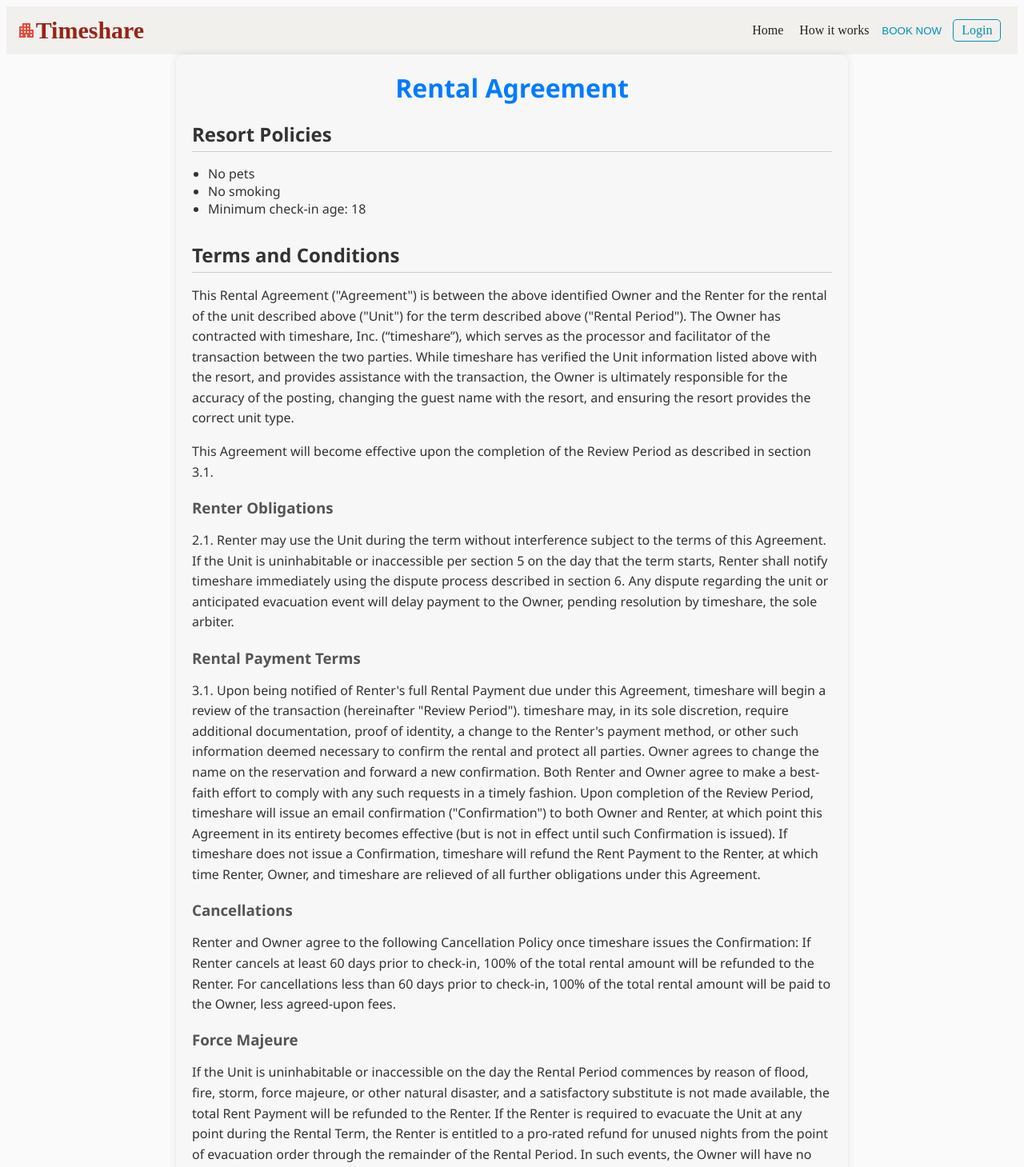
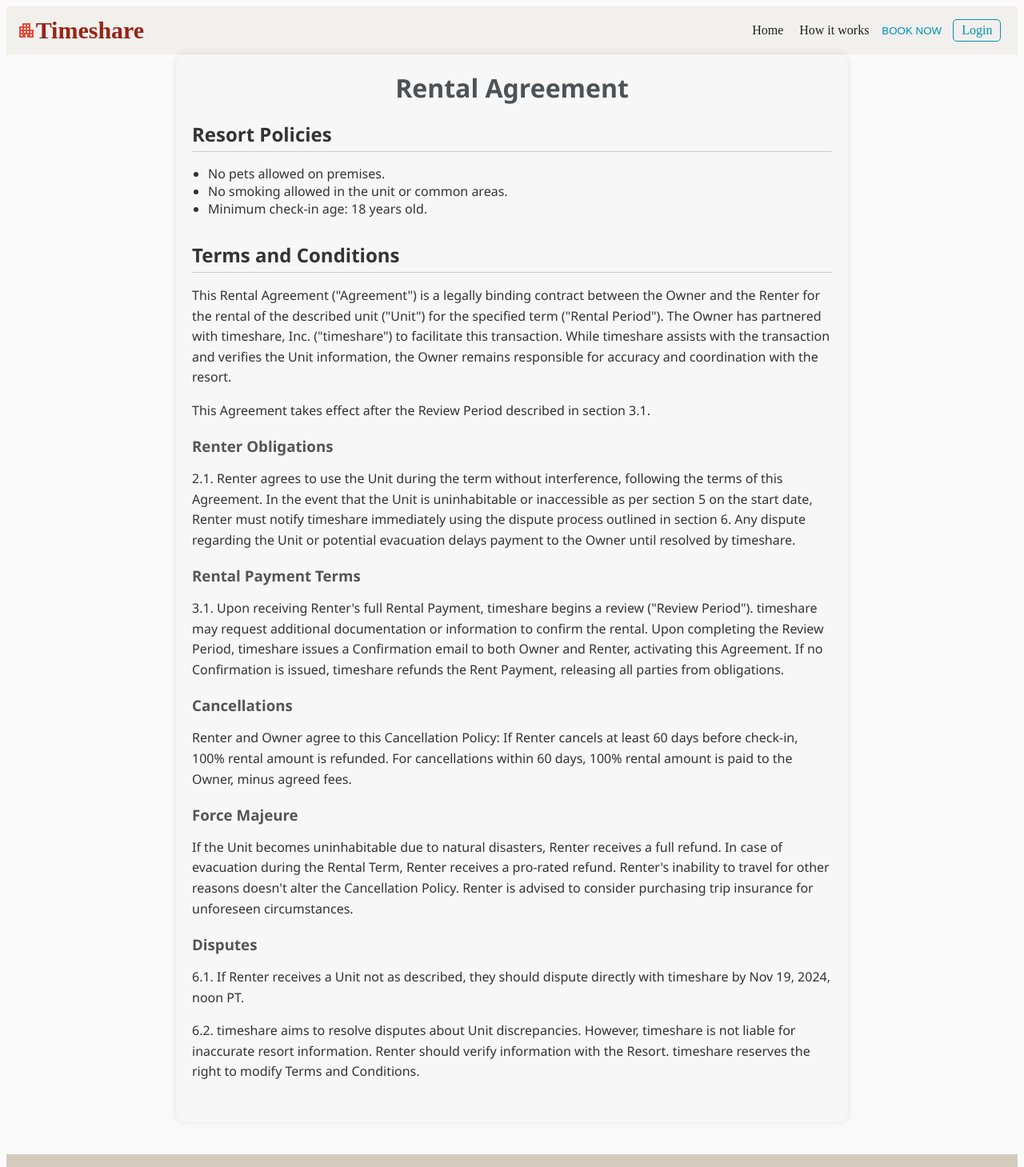
Before and after one commit to danh0999/Timeshare-Management-FE, a React (Create React App) app in the folder timeshare_fe/: page /agreement in a window 1280 px wide. Shown: the top 1459 px of the page at 80% size. Built offline with nearby package versions, Linux system fonts and the light colour scheme.

Commit message:
Update-code

```diff
--- a/timeshare_fe/src/pages/Agreement/agreement.css
+++ b/timeshare_fe/src/pages/Agreement/agreement.css
@@ -11,7 +11,7 @@
 
 .title {
   text-align: center;
-  color: #007bff;
+  color: #4d5257;
 }
 
 .section-title {
--- a/timeshare_fe/src/pages/Agreement/index.js
+++ b/timeshare_fe/src/pages/Agreement/index.js
@@ -9,136 +9,77 @@ function AgreementPage() {
       <div className="agreement-section">
         <h2 className="section-title">Resort Policies</h2>
         <ul className="policy-list">
-          <li>No pets</li>
-          <li>No smoking</li>
-          <li>Minimum check-in age: 18</li>
+          <li>No pets allowed on premises.</li>
+          <li>No smoking allowed in the unit or common areas.</li>
+          <li>Minimum check-in age: 18 years old.</li>
         </ul>
       </div>
 
       <div className="agreement-section">
         <h2 className="section-title">Terms and Conditions</h2>
         <p className="paragraph">
-          This Rental Agreement ("Agreement") is between the above identified
-          Owner and the Renter for the rental of the unit described above
-          ("Unit") for the term described above ("Rental Period"). The Owner has
-          contracted with timeshare, Inc. (“timeshare”), which serves as the
-          processor and facilitator of the transaction between the two parties.
-          While timeshare has verified the Unit information listed above with
-          the resort, and provides assistance with the transaction, the Owner is
-          ultimately responsible for the accuracy of the posting, changing the
-          guest name with the resort, and ensuring the resort provides the
-          correct unit type.
+          This Rental Agreement ("Agreement") is a legally binding contract
+          between the Owner and the Renter for the rental of the described unit
+          ("Unit") for the specified term ("Rental Period"). The Owner has
+          partnered with timeshare, Inc. ("timeshare") to facilitate this
+          transaction. While timeshare assists with the transaction and verifies
+          the Unit information, the Owner remains responsible for accuracy and
+          coordination with the resort.
         </p>
         <p className="paragraph">
-          This Agreement will become effective upon the completion of the Review
-          Period as described in section 3.1.
+          This Agreement takes effect after the Review Period described in
+          section 3.1.
         </p>
         <h3 className="subsection-title">Renter Obligations</h3>
         <p className="paragraph">
-          2.1. Renter may use the Unit during the term without interference
-          subject to the terms of this Agreement. If the Unit is uninhabitable
-          or inaccessible per section 5 on the day that the term starts, Renter
-          shall notify timeshare immediately using the dispute process described
-          in section 6. Any dispute regarding the unit or anticipated evacuation
-          event will delay payment to the Owner, pending resolution by
-          timeshare, the sole arbiter.
+          2.1. Renter agrees to use the Unit during the term without
+          interference, following the terms of this Agreement. In the event that
+          the Unit is uninhabitable or inaccessible as per section 5 on the
+          start date, Renter must notify timeshare immediately using the dispute
+          process outlined in section 6. Any dispute regarding the Unit or
+          potential evacuation delays payment to the Owner until resolved by
+          timeshare.
         </p>
 
         <h3 className="subsection-title">Rental Payment Terms</h3>
         <p className="paragraph">
-          3.1. Upon being notified of Renter's full Rental Payment due under
-          this Agreement, timeshare will begin a review of the transaction
-          (hereinafter "Review Period"). timeshare may, in its sole discretion,
-          require additional documentation, proof of identity, a change to the
-          Renter's payment method, or other such information deemed necessary to
-          confirm the rental and protect all parties. Owner agrees to change the
-          name on the reservation and forward a new confirmation. Both Renter
-          and Owner agree to make a best-faith effort to comply with any such
-          requests in a timely fashion. Upon completion of the Review Period,
-          timeshare will issue an email confirmation ("Confirmation") to both
-          Owner and Renter, at which point this Agreement in its entirety
-          becomes effective (but is not in effect until such Confirmation is
-          issued). If timeshare does not issue a Confirmation, timeshare will
-          refund the Rent Payment to the Renter, at which time Renter, Owner,
-          and timeshare are relieved of all further obligations under this
-          Agreement.
+          3.1. Upon receiving Renter's full Rental Payment, timeshare begins a
+          review ("Review Period"). timeshare may request additional
+          documentation or information to confirm the rental. Upon completing
+          the Review Period, timeshare issues a Confirmation email to both Owner
+          and Renter, activating this Agreement. If no Confirmation is issued,
+          timeshare refunds the Rent Payment, releasing all parties from
+          obligations.
         </p>
 
         <h3 className="subsection-title">Cancellations</h3>
         <p className="paragraph">
-          Renter and Owner agree to the following Cancellation Policy once
-          timeshare issues the Confirmation: If Renter cancels at least 60 days
-          prior to check-in, 100% of the total rental amount will be refunded to
-          the Renter. For cancellations less than 60 days prior to check-in,
-          100% of the total rental amount will be paid to the Owner, less
-          agreed-upon fees.
+          Renter and Owner agree to this Cancellation Policy: If Renter cancels
+          at least 60 days before check-in, 100% rental amount is refunded. For
+          cancellations within 60 days, 100% rental amount is paid to the Owner,
+          minus agreed fees.
         </p>
 
         <h3 className="subsection-title">Force Majeure</h3>
         <p className="paragraph">
-          If the Unit is uninhabitable or inaccessible on the day the Rental
-          Period commences by reason of flood, fire, storm, force majeure, or
-          other natural disaster, and a satisfactory substitute is not made
-          available, the total Rent Payment will be refunded to the Renter. If
-          the Renter is required to evacuate the Unit at any point during the
-          Rental Term, the Renter is entitled to a pro-rated refund for unused
-          nights from the point of evacuation order through the remainder of the
-          Rental Period. In such events, the Owner will have no further
-          liability to the Renter. Renter's inability to complete their travel
-          for any other reason beyond the Owner's control (including, but not
-          limited to, illness, airline interruptions, job loss, government
-          mandate or restrictions) are the sole responsibility of the Renter,
-          and the Cancellation Policy in section 4 applies. Renter is encouraged
-          to purchase trip interruption and cancellation insurance for such
-          matters.
+          If the Unit becomes uninhabitable due to natural disasters, Renter
+          receives a full refund. In case of evacuation during the Rental Term,
+          Renter receives a pro-rated refund. Renter's inability to travel for
+          other reasons doesn't alter the Cancellation Policy. Renter is advised
+          to consider purchasing trip insurance for unforeseen circumstances.
         </p>
-        {/* Add more content for Force Majeure */}
-
-        {/* Content for Force Majeure */}
 
         <h3 className="subsection-title">Disputes</h3>
         <p className="paragraph">
-          6.1. If the Renter does not receive the Unit as described in the Unit
-          Details section, they should open a dispute directly with timeshare at
-          https://www.timeshare.com/dispute by 12 pm (noon) PT on Nov 19, 2024.
+          6.1. If Renter receives a Unit not as described, they should dispute
+          directly with timeshare by Nov 19, 2024, noon PT.
         </p>
         <p className="paragraph">
-          6.2. If there is a material discrepancy between the Unit received and
-          the Unit Details described in this Agreement, timeshare will attempt
-          to resolve the issue. However, the information provided on Renter's
-          Reservation Confirmation is based on information obtained from the
-          resort/hotel or other reliable resources. timeshare makes reasonable
-          efforts to ensure that information provided by timeshare is accurate
-          and complete as of the date such information is published; however,
-          timeshare expressly disclaims liability for inaccurate, incomplete or
-          misleading resort information. Renters and their guests should reach
-          out to the Resort directly to verify accuracy of information as
-          needed. timeshare reserves all rights to modify these Terms and
-          Conditions at any time in its sole discretion.
+          6.2. timeshare aims to resolve disputes about Unit discrepancies.
+          However, timeshare is not liable for inaccurate resort information.
+          Renter should verify information with the Resort. timeshare reserves
+          the right to modify Terms and Conditions.
         </p>
-        {/* Add more content for Disputes */}
-
-        {/* Content for Disputes */}
-
-        <h3 className="subsection-title">Travel Insurance</h3>
-        <p className="paragraph">
-          If Renter purchased the optional travel insurance, the policy or
-          description of coverage for the trip can be found here:
-          https://www.csatravelprotection.com/certpolicy.do?product=g-330csa.
-          The travel protection, if purchased, provides coverage for unused,
-          nonrefundable payments if the trip must be canceled due to a covered
-          reason. Covered reasons include: mandatory hurricane evacuations;
-          sickness, injury or death; extension of school year; armed service
-          revocation; involuntary termination of employment or other specific
-          reasons listed in the policy/Description of Coverage. Terms and
-          conditions apply. Plan is underwritten by GENERALI US Branch, A Stock
-          Company. For coverage inquiries or customer service call (866)
-        </p>
-        {/* Add more content for Travel Insurance */}
-
-        {/* Content for Travel Insurance */}
-
-        {/* Add more sections as needed */}
       </div>
     </div>
   );
```
